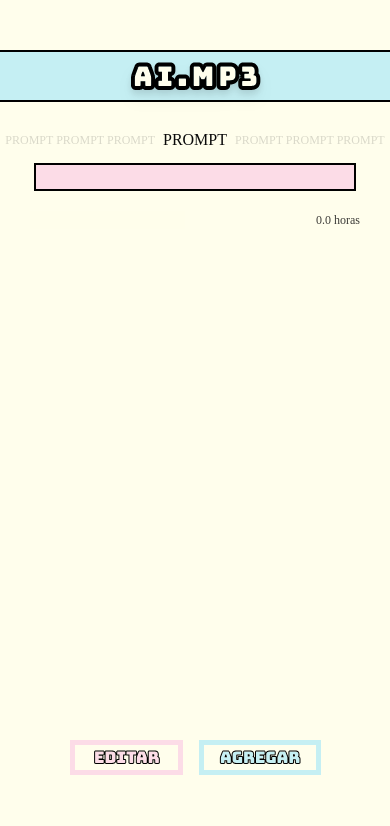
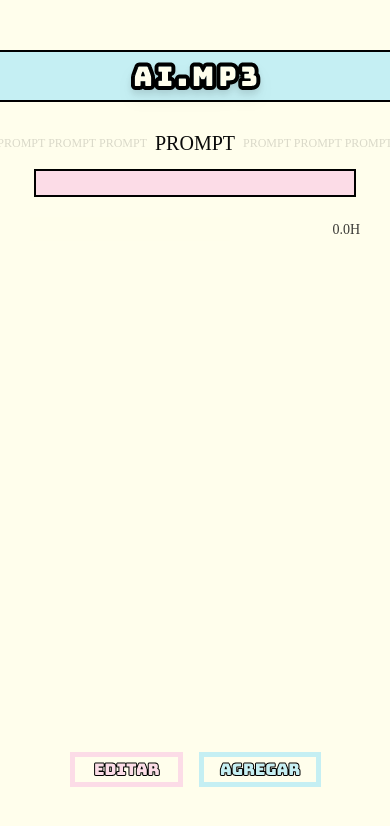
Before and after one commit to sebastianBaquero98/ai-mp3, a Next.js app: page /create/result in a window 390 px wide. Shown: the top 826 px of the page. Built offline with nearby package versions, Linux system fonts and the light colour scheme.

Commit message:
Increased font size of inputs to avoid automatic zoom in iphone

```diff
--- a/app/create/page.tsx
+++ b/app/create/page.tsx
@@ -74,7 +74,7 @@ export default function Create() {
   };
   return (
     <div className="flex flex-col items-center">
-      <div className="mb-[26px] mt-[50px] flex h-[52px] w-full items-center justify-center border-y-2 border-y-black bg-sky-blue">
+      <div className="mb-[26px] mt-[40px] flex h-[52px] w-full items-center justify-center border-y-2 border-y-black bg-sky-blue">
         <Image
           src="/images/ai_mp3.svg"
           width={131}
@@ -89,7 +89,7 @@ export default function Create() {
           INGRESA UN PROMPT{"  "}
         </span>
 
-        <h1 className="font-bungee text-[16px]">INGERSA UN PROMPT</h1>
+        <h1 className="font-bungee text-[20px]">INGERSA UN PROMPT</h1>
         <span className="font-bungee text-[12px] opacity-15">
           INGRESA UN PROMPT{"  "}
         </span>
@@ -98,7 +98,7 @@ export default function Create() {
         onChange={(e) => setPrompt(e.target.value)}
         value={prompt}
         placeholder="Quiero un playlist para poder manejar por la noche con las ventanas abajo y a todo volumen. Que dure mínimo una hora y que vaya de menos a más"
-        className="h-[120px] w-[322px] border-2 border-black bg-light-pink p-3 text-[14px]  focus:outline-none"
+        className="h-[130px] w-[322px] border-2 border-black bg-light-pink p-3 text-[16px]  focus:outline-none"
       />
       <div className="me-[50px] mt-[13px] flex w-full justify-end">
         {!isPending ? (
--- a/app/create/result/page.tsx
+++ b/app/create/result/page.tsx
@@ -85,7 +85,7 @@ export default function Result() {
           PROMPT{"  "}PROMPT PROMPT
         </span>
 
-        <h1 className="font-bungee text-[16px]">PROMPT</h1>
+        <h1 className="font-bungee text-[20px]">PROMPT</h1>
         <span className="font-bungee text-[12px] opacity-15">
           PROMPT{"  "}PROMPT PROMPT
         </span>
@@ -94,7 +94,7 @@ export default function Result() {
         <p>{prompt}</p>
       </div>
       <div className="mb-[10px] flex w-full items-center justify-between px-[30px]">
-        <h3 className=" font-bungee text-[12px] opacity-80">
+        <h3 className=" font-bungee text-[16px] opacity-80">
           <input
             ref={inputRef}
             className=" m-0 w-auto min-w-[1em] border-none bg-background p-0 outline-none"
@@ -102,9 +102,10 @@ export default function Result() {
             onChange={(e) => setPlaylistName(e.target.value)}
           />
         </h3>
-        <p className="ms-[30px] font-bungee text-[12px] opacity-80">
-          {duration.toFixed(1)}{" "}
-          {parseFloat(duration.toFixed(1)) === 1 ? "hora" : "horas"}
+        <p className="ms-[30px] font-bungee text-[14px] opacity-80">
+          {duration.toFixed(1)}
+          {"H"}
+          {/* {parseFloat(duration.toFixed(1)) === 1 ? "hora" : "horas"} */}
         </p>
         {/* <p className="ms-[30px] font-bungee text-[12px] opacity-80">
           {Math.round(duration)} {Math.round(duration) === 1 ? "hora" : "horas"}
```
